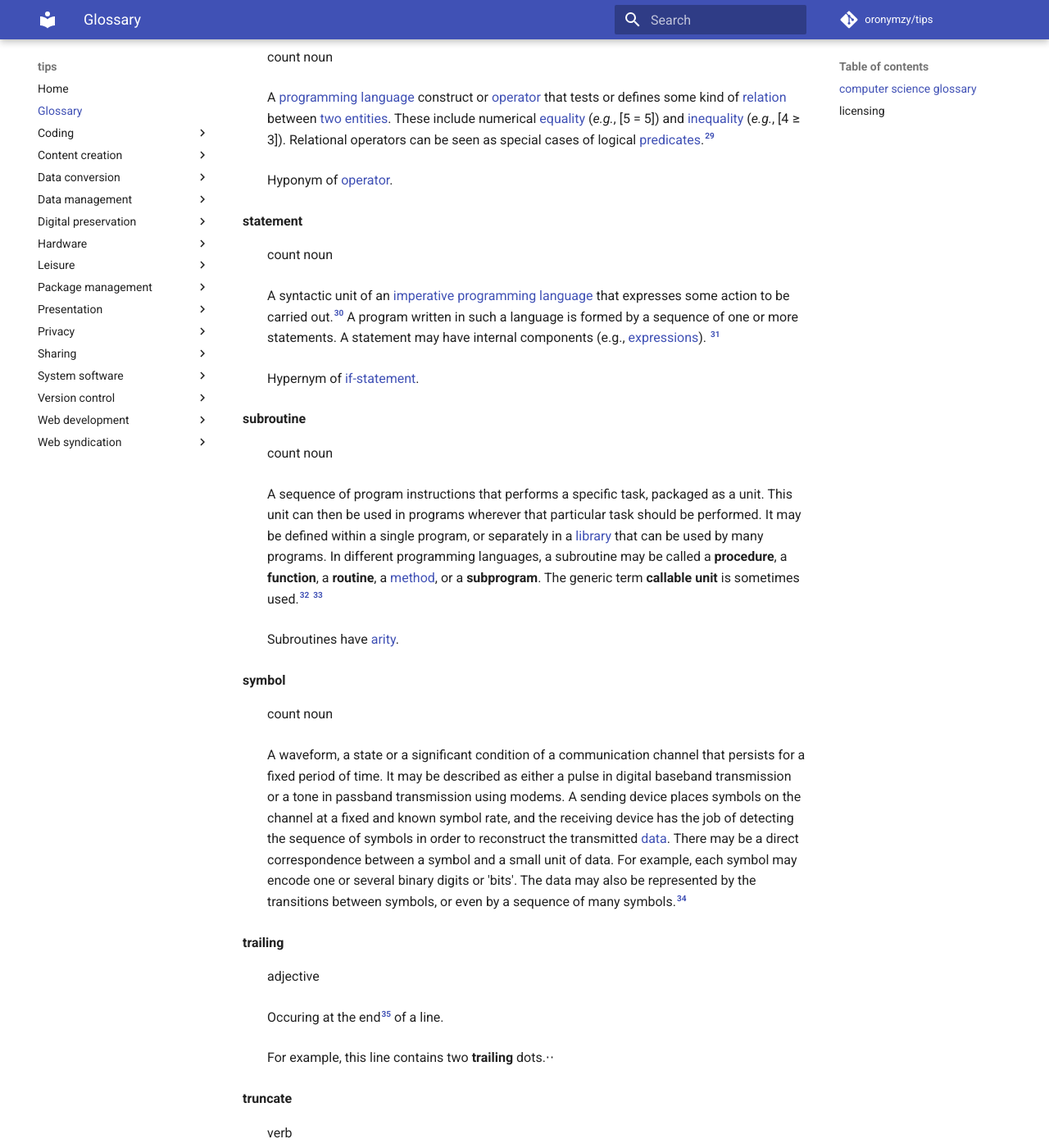
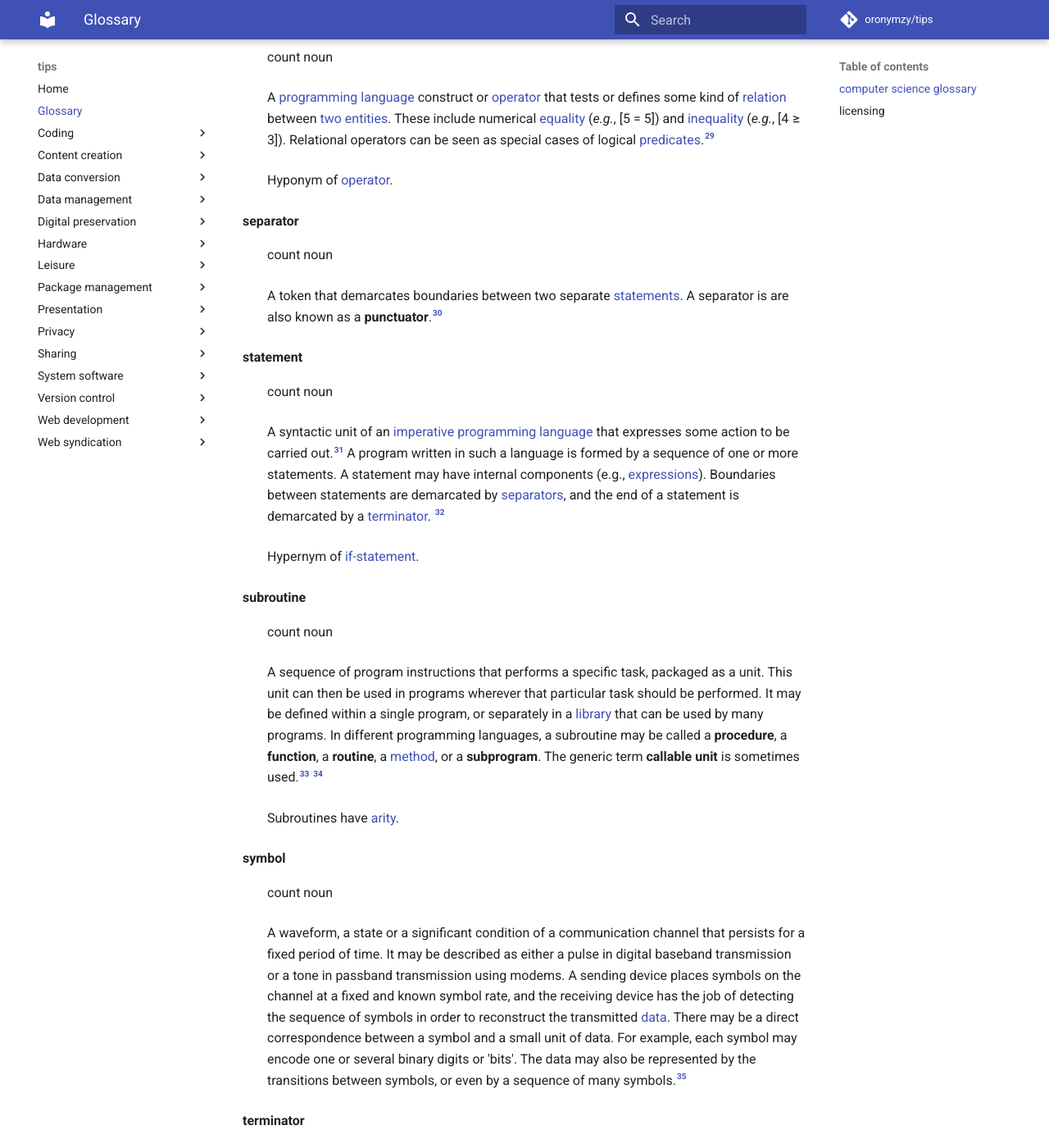
Before and after one commit to oronymzy/tips, an MkDocs documentation site: the page built from docs/glossry.md, in a window 1280 px wide and 1400 px high, scrolled down 5601 px. Shown: the whole window at 82% size. Built offline with MkDocs 1.6.1 and Material for MkDocs 9.7.7, drawn with Linux system fonts in a browser that asks for light colours; comment, search, counter and statistics services are not loaded; some of the changed text lies outside the part shown.

Commit message:
Add 'separator' and 'terminator' concepts, add list items
Add 'separator' and 'terminator' concepts, with footnotes.
Add 'Comparison of programming languages (syntax)§Statements'
and 'Lexical analysis§Token' unordered list items
with hyperlinks in 'licensing' section.
Expand 'statement' concept to include information
on separators and terminators.

```diff
--- a/docs/glossry.md
+++ b/docs/glossry.md
@@ -114,9 +114,13 @@ After either branch has been executed, [control](https://en.wikipedia.org/wiki/C
 : A [programming language](https://en.wikipedia.org/wiki/Programming_language) construct or [operator](#operatordef) that tests or defines some kind of [relation](https://en.wikipedia.org/wiki/Relation_(mathematics)) between [two entities](https://en.wikipedia.org/wiki/Binary_function). These include numerical [equality](https://en.wikipedia.org/wiki/Equality_(mathematics)) (*e.g.*, [5 = 5]) and [inequality](https://en.wikipedia.org/wiki/Inequality_(mathematics)) (*e.g.*, [4 ≥ 3]). Relational operators can be seen as special cases of logical [predicates](https://en.wikipedia.org/wiki/Predicate_(mathematical_logic)).[^relationaloperatordef-note1]
 : Hyponym of [operator](#operatordef).
 
+**separator** {: #separatordef }
+: count noun
+: A token that demarcates boundaries between two separate [statements](#statementdef). A separator is are also known as a **punctuator**.[^separatordef-note1]
+
 **statement** {: #statementdef }
 : count noun
-: A syntactic unit of an [imperative](https://en.wikipedia.org/wiki/Imperative_programming) [programming language](https://en.wikipedia.org/wiki/Programming_language) that expresses some action to be carried out.[^statementdef1] A program written in such a language is formed by a sequence of one or more statements. A statement may have internal components (e.g., [expressions](#expressiondef)). [^statementdef-note1]
+: A syntactic unit of an [imperative](https://en.wikipedia.org/wiki/Imperative_programming) [programming language](https://en.wikipedia.org/wiki/Programming_language) that expresses some action to be carried out.[^statementdef1] A program written in such a language is formed by a sequence of one or more statements. A statement may have internal components (e.g., [expressions](#expressiondef)). Boundaries between statements are demarcated by [separators](#separatordef), and the end of a statement is demarcated by a [terminator](#terminatordef). [^statementdef-note1]
 : Hypernym of [if-statement](#ifstatementdef).
 
 **subroutine** {: #subroutinedef }
@@ -127,6 +131,11 @@ After either branch has been executed, [control](https://en.wikipedia.org/wiki/C
 **symbol** {: #symboldef }
 : count noun
 : A waveform, a state or a significant condition of a communication channel that persists for a fixed period of time. It may be described as either a pulse in digital baseband transmission or a tone in passband transmission using modems. A sending device places symbols on the channel at a fixed and known symbol rate, and the receiving device has the job of detecting the sequence of symbols in order to reconstruct the transmitted [data](#datumdef). There may be a direct correspondence between a symbol and a small unit of data. For example, each symbol may encode one or several binary digits or 'bits'. The data may also be represented by the transitions between symbols, or even by a sequence of many symbols.[^symboldef-note1]
+
+**terminator** {: #terminatordef }
+: count noun
+: A token that demarcates the end of an individual [statement](#statementdef).[^terminatordef-note1]
+: In [C++](https://en.wikipedia.org/wiki/C++), it is a semicolon (`;`).
 
 **trailing** {: #trailingdef }
 : adjective
@@ -145,12 +154,14 @@ After either branch has been executed, [control](https://en.wikipedia.org/wiki/C
 **Some rights reserved: [CC BY-SA 3.0](https://creativecommons.org/licenses/by-sa/3.0/).** Includes significant content from:
 
 - [Boolean data type](https://en.wikipedia.org/w/index.php?title=Boolean_data_type&oldid=876857392)
+- [Comparison of programming languages (syntax)§Statements](https://en.wikipedia.org/w/index.php?title=Comparison_of_programming_languages_(syntax)&oldid=871969304#Statements)
 - [Conditional (computer programming)](https://en.wikipedia.org/w/index.php?title=Conditional_(computer_programming)&oldid=881570939)
 - [Conditional (computer programming)§If–then(–else)](https://en.wikipedia.org/w/index.php?title=Conditional_(computer_programming)&oldid=881570939)
 - [Data (computing)](https://en.wikipedia.org/w/index.php?title=Data_(computing)&oldid=881080086)
 - [Data type](https://en.wikipedia.org/w/index.php?title=Data_type&oldid=879519751)
 - [Entry point](https://en.wikipedia.org/w/index.php?title=Entry_point&oldid=881544189)
 - [Expression (computer science)](https://en.wikipedia.org/w/index.php?title=Expression_(computer_science)&oldid=878391104)
+- [Lexical analysis§Token](https://en.wikipedia.org/w/index.php?title=Lexical_analysis&oldid=872271284).
 - [Literal (computer programming)](https://en.wikipedia.org/w/index.php?title=Literal_(computer_programming)&oldid=849448036)
 - [Octet (computing)](https://en.wikipedia.org/w/index.php?title=Octet_(computing)&oldid=852309529)
 - [Nesting (computing)](https://en.wikipedia.org/w/index.php?title=Nesting_(computing)&oldid=877015415)
@@ -203,11 +214,13 @@ on Wiktionary, with changes made.
 [^operatordef-note2]: Based on [information from Wikipedia](https://en.wikipedia.org/wiki/Operator_associativity).
 [^relationalexpressiondef-note1]: This definition similar to [Wikipedia's definition](https://en.wikipedia.org/wiki/Relational_operator).
 [^relationaloperatordef-note1]: This definition is essentially the same as [Wikipedia's definition](https://en.wikipedia.org/wiki/Relational_operator).
+[^separatordef-note1]: This definition is based on [Wikipedia's definition of a token](https://en.wikipedia.org/wiki/Lexical_analysis#Token) and [Wikipedia's definition of a statement separator](https://en.wikipedia.org/wiki/Comparison_of_programming_languages_(syntax)#Statements).
 [^statementdef1]: ["statement"](http://www.webopedia.com/TERM/S/statement.html). webopedia. Retrieved 2015-03-03.
 [^statementdef-note1]: This definition is the same as [Wikipedia's definition](https://en.wikipedia.org/wiki/Statement_(computer_science)).
 [^subroutinedef1]: [U.S. Election Assistance Commission](https://en.wikipedia.org/wiki/Election_Assistance_Commission "Election Assistance Commission") (2007). ["Definitions of Words with Special Meanings"](https://web.archive.org/web/20121208084203/http://www.eac.gov/vvsg/glossary.aspx). *[Voluntary Voting System Guidelines](https://en.wikipedia.org/wiki/Voluntary_Voting_System_Guidelines "Voluntary Voting System Guidelines")*. Archived from [the original](http://www.eac.gov/vvsg/glossary.aspx) on 2012-12-08. Retrieved 2013-01-14.
 [^subroutinedef-note1]: This definition is essentially the same as [Wikipedia's definition](https://en.wikipedia.org/wiki/Subroutine), with some rewording.
 [^symboldef-note1]: This definition is based on [Wikipedia's definition](https://en.wikipedia.org/wiki/Symbol_rate#Symbols).
+[^terminatordef-note1]: This definition is based on [Wikipedia's definition of a token](https://en.wikipedia.org/wiki/Lexical_analysis#Token) and [Wikipedia's definition of a statement terminator](https://en.wikipedia.org/wiki/Comparison_of_programming_languages_(syntax)#Statements).
 [^trailingdef]: <https://stackoverflow.com/questions/22273233/what-is-meant-by-trailing-space-and-whats-the-difference-between-it-and-a-blank/22273264#22273264>
 [^truncatedef-note1]: This definition is essentially the same as [Wiktionary's definition](https://en.wiktionary.org/wiki/truncate).
 [^vacuousdef-note1]: This definition is the same as [Wiktionary's definition](https://en.wiktionary.org/wiki/vacuous).
```
